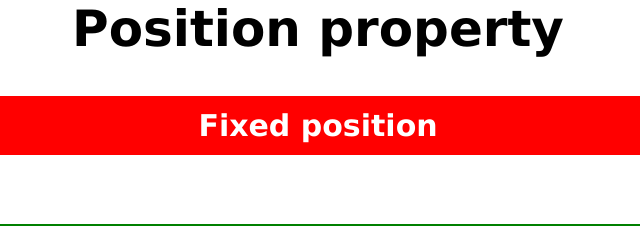
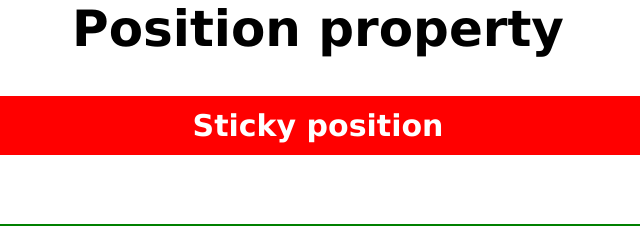
Before and after one commit to 25faisal99/second-project, a plain HTML site: page index.html in a window 1280 px wide. Shown: the top 236 px of the page, 322-962 px from the left. Drawn offline with Linux system fonts and the light colour scheme.

Commit message:
Update index.html

```diff
--- a/index.html
+++ b/index.html
@@ -12,7 +12,7 @@
     <h2>Position property</h2><br><br>
     <!-- for fixed position -->
     <div class="div1">
-        <p>Fixed position</p>
+        <p>Sticky position</p>
     </div><br>
     <!-- for relative part -->
     <div class="div2">
```
